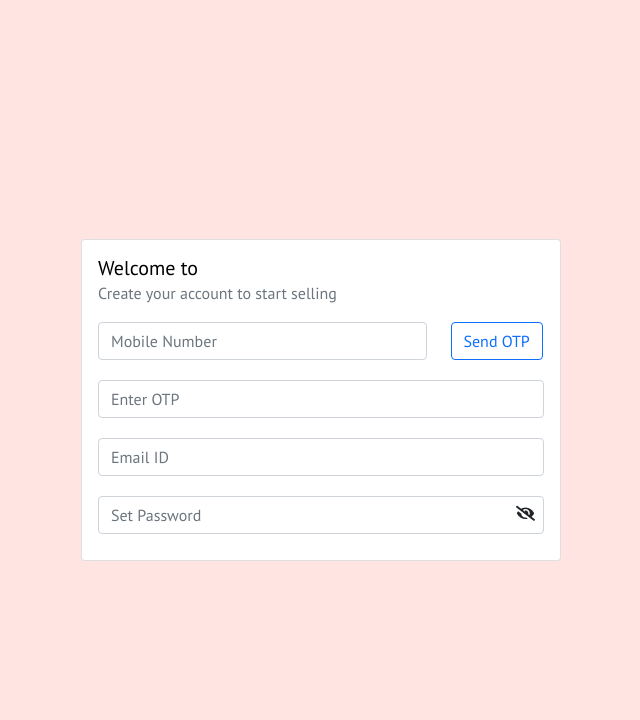
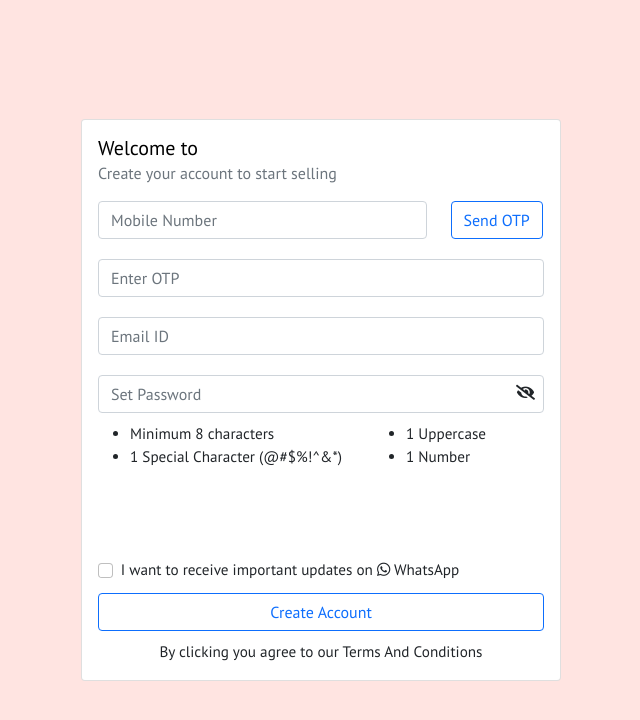
Before and after one commit to therupdeep/react-dashboard, a React (Create React App) app: page / in a window 1280 px wide. Shown: the top 720 px of the page, without its empty margins (319-959 px from the left). Built offline with nearby package versions, Linux system fonts and the light colour scheme.

Commit message:
completed the first step of registration

```diff
--- a/src/App.js
+++ b/src/App.js
@@ -13,6 +13,7 @@ class App extends Component {
     emailId: '',
     password: '',
     showPassword: false,
+    getUpdates: false,
     step: 1,
     // Basic Information States
     isCheckedvisibleOnStorefront: false,
@@ -223,7 +224,7 @@ class App extends Component {
     else if (e.target.name === 'levelofInventoryTracking') {
       this.setState({ [e.target.name]: e.target.value });
     }
-    //for the show/hide advanced pricing button in pricing.js
+    //for the show/hide advanced pricing button in pricing.js & show/hide password
     else if (
       e.target.title === 'showAdvancedPricing' ||
       e.target.title === 'showPassword'
--- a/src/components/Button/index.js
+++ b/src/components/Button/index.js
@@ -4,7 +4,7 @@ const Button = ({ buttonStyle, classes, onClick, text }) => {
   return (
     <div className={`${classes}`}>
       <button
-        type='button'
+        type='submit'
         className='btn btn-outline-primary'
         style={buttonStyle}
         onClick={onClick}
--- a/src/pages/Registration/components/MobileNoTextBox/index.js
+++ b/src/pages/Registration/components/MobileNoTextBox/index.js
@@ -1,5 +1,4 @@
 import React from 'react';
-import TextBoxWithoutLabel from '../../../../components/TextBoxWithoutLabel';
 import Button from '../../../../components/Button';
 
 const MobileNoTextBox = ({ value, onChange }) => {
--- /dev/null
+++ b/src/pages/Registration/components/PasswordConditions/index.js
@@ -0,0 +1,18 @@
+import React from 'react';
+
+const PasswordConditions = () => {
+  return (
+    <div style={{ display: 'flex' }}>
+      <ul>
+        <li>Minimum 8 characters</li>
+        <li>1 Special Character (@#$%!^{'&'}*)</li>
+      </ul>
+      <ul style={{ paddingLeft: '4rem' }}>
+        <li>1 Uppercase</li>
+        <li>1 Number</li>
+      </ul>
+    </div>
+  );
+};
+
+export default PasswordConditions;
--- a/src/pages/Registration/components/PasswordTextbox/index.js
+++ b/src/pages/Registration/components/PasswordTextbox/index.js
@@ -19,7 +19,7 @@ const PasswordTextBox = ({ showPassword, value, onChange, toggleChange }) => {
           cursor: 'pointer',
           position: 'absolute',
           right: '25px',
-          bottom: '38px',
+          top: '265px',
         }}
         title='showPassword'
         onClick={toggleChange}
--- /dev/null
+++ b/src/pages/Registration/components/UpdatesCheckbox/index.js
@@ -0,0 +1,25 @@
+import React from 'react';
+
+const UpdatesCheckbox = ({ defaultChecked, name, onChange }) => {
+  return (
+    <div class='form-group' style={{ paddingTop: '4rem' }}>
+      <div class='form-check'>
+        <input
+          class='form-check-input'
+          type='checkbox'
+          id='gridCheck'
+          defaultChecked={defaultChecked}
+          name={name}
+          onChange={onChange}
+        />
+        <label class='form-check-label' for='gridCheck'>
+          <span>I want to receive important updates on </span>
+          <i class='fab fa-whatsapp'></i>
+          <span> WhatsApp</span>
+        </label>
+      </div>
+    </div>
+  );
+};
+
+export default UpdatesCheckbox;
--- a/src/pages/Registration/index.js
+++ b/src/pages/Registration/index.js
@@ -2,6 +2,8 @@ import React from 'react';
 import TextBoxWithoutLabel from '../../components/TextBoxWithoutLabel';
 import MobileNoTextBox from './components/MobileNoTextBox';
 import PasswordTextBox from './components/PasswordTextbox';
+import PasswordConditions from './components/PasswordConditions';
+import UpdatesCheckbox from './components/UpdatesCheckbox';
 import Button from '../../components/Button';
 
 const Registration = ({ values, handleChange, toggleChange }) => {
@@ -21,6 +23,7 @@ const Registration = ({ values, handleChange, toggleChange }) => {
           <h6 class='card-subtitle mb-2 text-muted'>
             Create your account to start selling
           </h6>
+          <form>
             <MobileNoTextBox
               value={values.mobileNo}
               onChange={handleChange('mobileNo')}
@@ -41,6 +44,18 @@ const Registration = ({ values, handleChange, toggleChange }) => {
               onChange={handleChange('password')}
               toggleChange={toggleChange}
             />
+            <PasswordConditions />
+            <UpdatesCheckbox
+              defaultChecked={values.getUpdates}
+              name='getUpdates'
+              onChange={toggleChange}
+            />
+            <Button text='Create Account' buttonStyle={{ width: '100%' }} />
+            <div style={{ textAlign: 'center', paddingTop: '10px' }}>
+              By clicking you agree to our Terms And Conditions
+            </div>
+          </form>
+          {/* <i class="fab fa-whatsapp"></i> */}
         </div>
       </div>
     </div>
```
Lines whose indentation alone changed are shown as unchanged.
